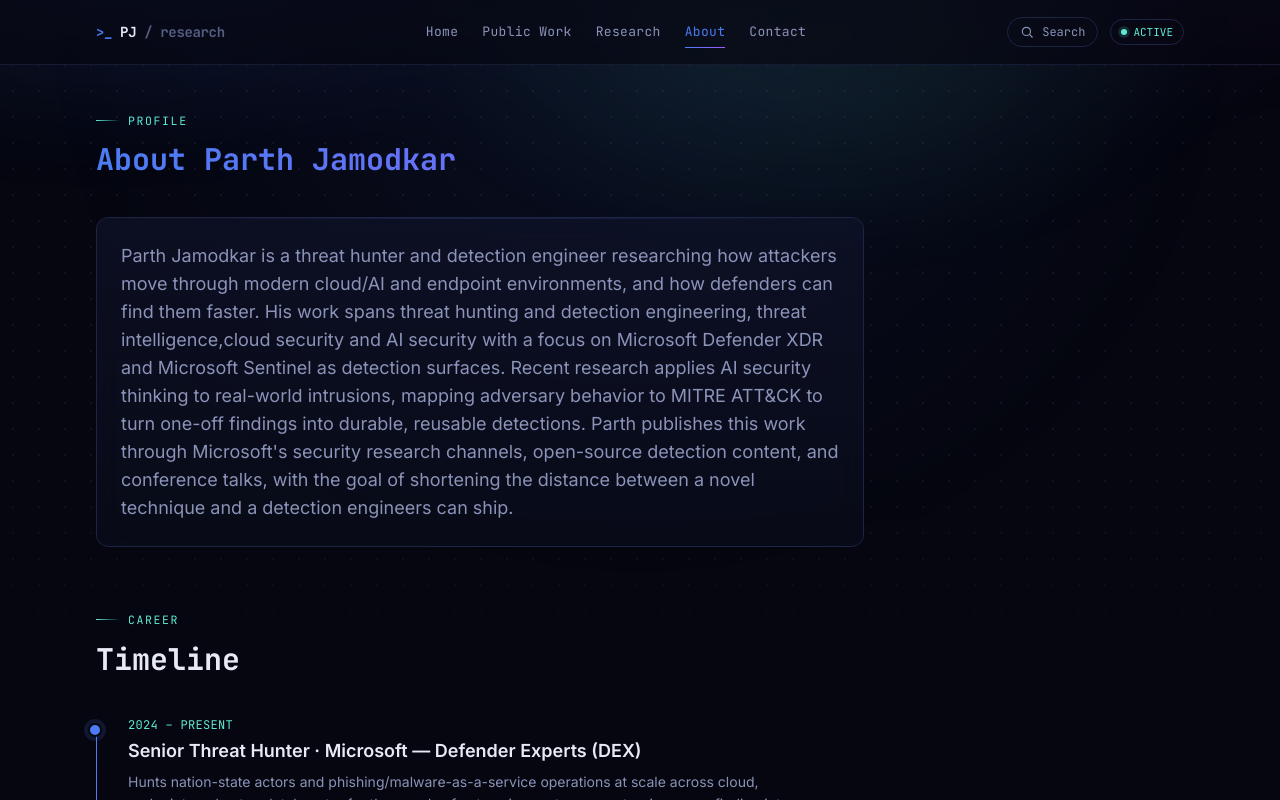
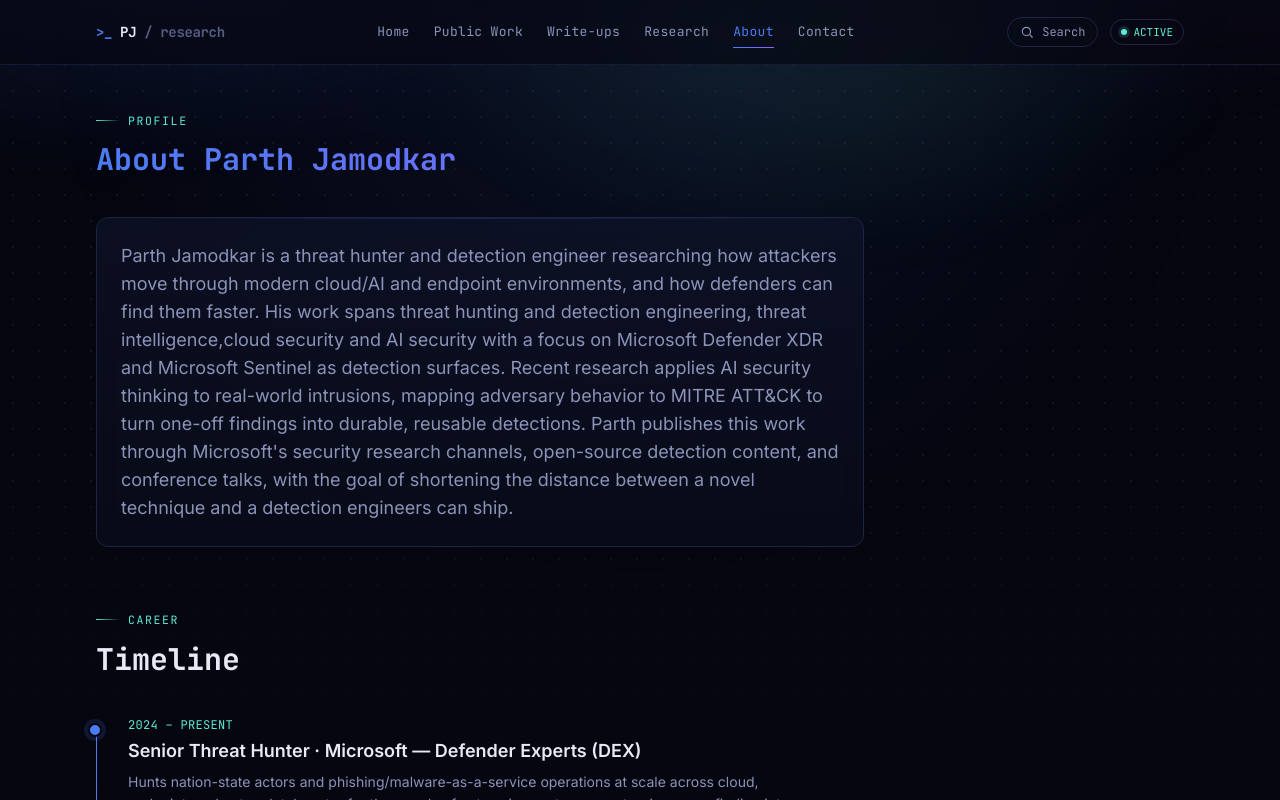
Before and after one commit to PMorningstar98/Parth-Jamodkar, a Next.js app: page /about in a window 1280 px wide. Shown: the top 800 px of the page. Built offline with nearby package versions, Linux system fonts and the light colour scheme.

Commit message:
feat(writeups): add nav entry and sitemap routes for Write-ups

```diff
--- a/app/sitemap.js
+++ b/app/sitemap.js
@@ -5,6 +5,8 @@ export const dynamic = 'force-static';
 const STATIC_ROUTES = [
   '',
   'public-work',
+  'writeups',
+  'writeups/dissecting-amos-stealer-packet-by-packet',
   'research',
   'publications',
   'talks',
--- a/data/site.json
+++ b/data/site.json
@@ -27,6 +27,7 @@
   "nav": [
     { "label": "Home", "href": "/" },
     { "label": "Public Work", "href": "/public-work" },
+    { "label": "Write-ups", "href": "/writeups" },
     { "label": "Research", "href": "/research" },
     { "label": "About", "href": "/about" },
     { "label": "Contact", "href": "/contact" }
```
